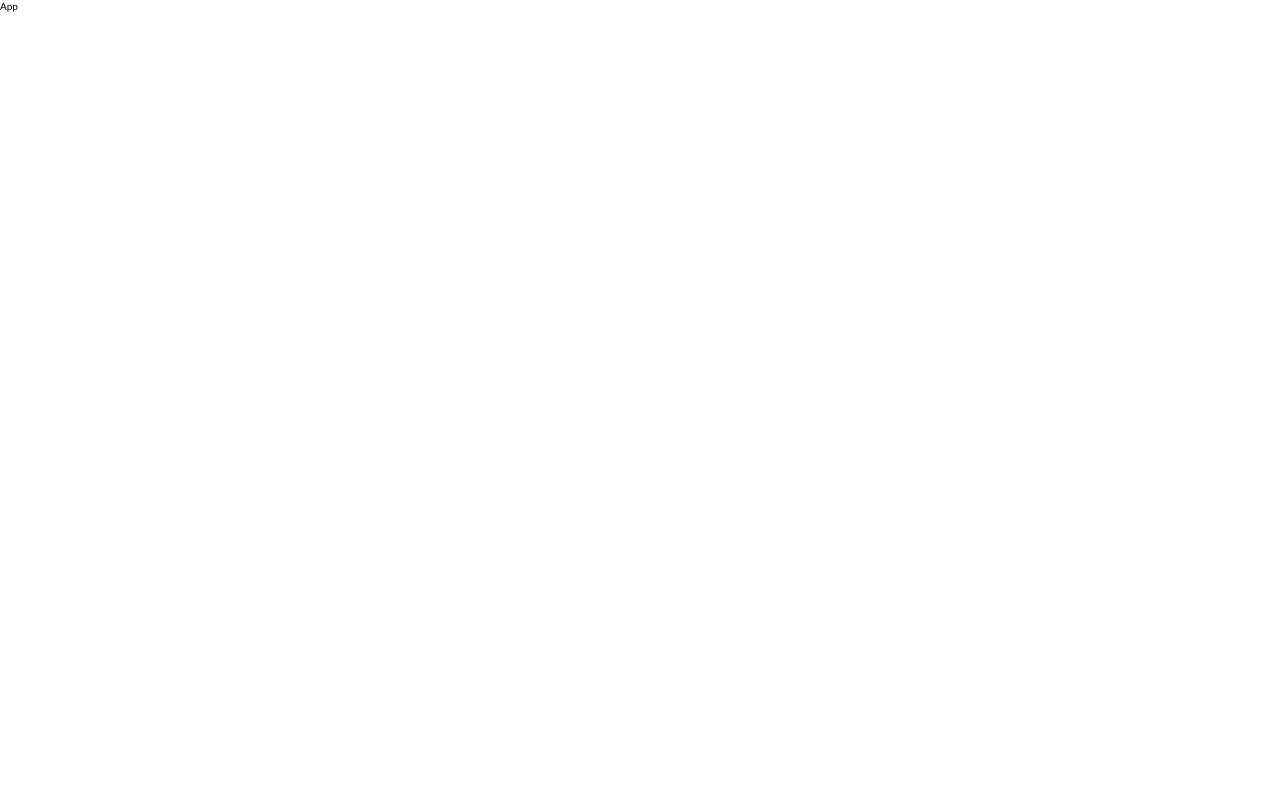
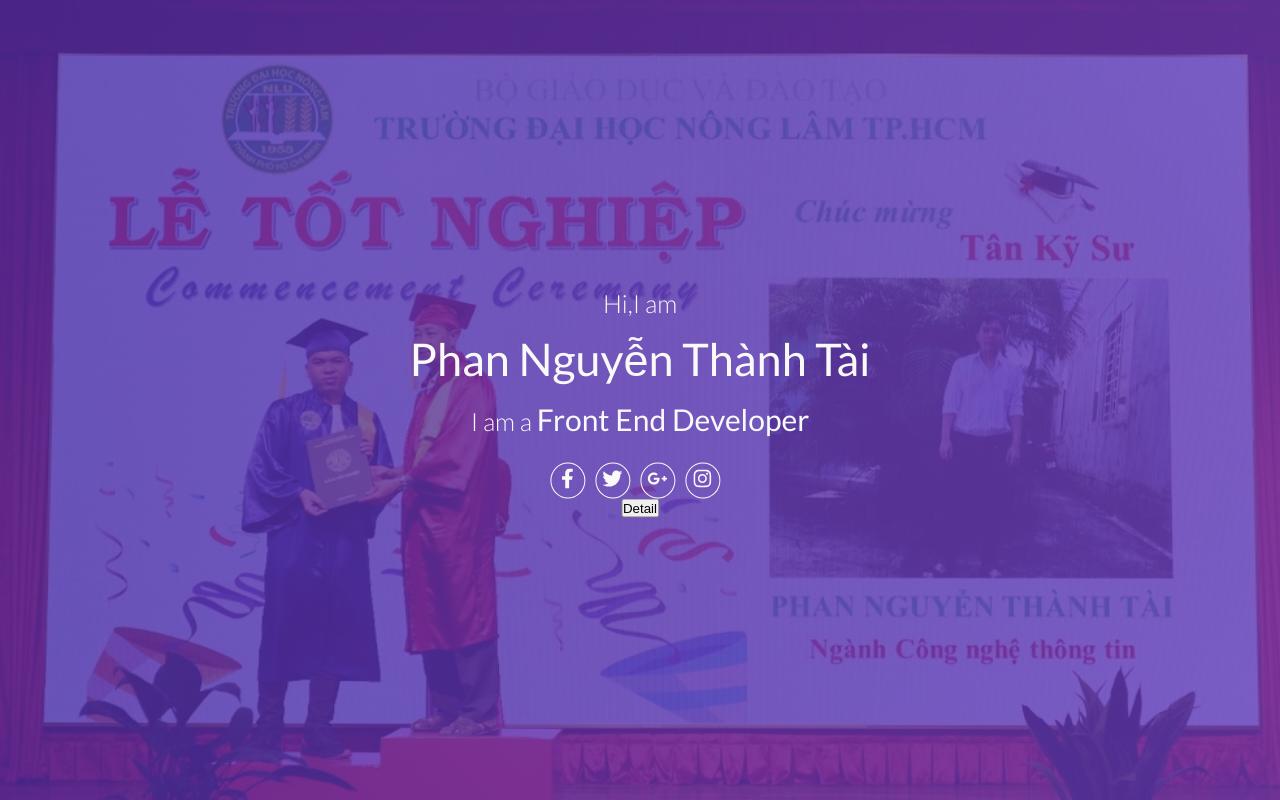
Before and after one commit to lklklktai123/myProfile, a React (Create React App) app in the folder my-profile/: page / in a window 1280 px wide. Built offline with nearby package versions, Linux system fonts and the light colour scheme.

Commit message:
add header 80%

```diff
--- a/my-profile/package.json
+++ b/my-profile/package.json
@@ -9,6 +9,7 @@
     "node-sass": "^4.14.1",
     "react": "^17.0.2",
     "react-dom": "^17.0.2",
+    "react-icons": "^4.2.0",
     "react-scripts": "4.0.3",
     "web-vitals": "^1.0.1"
   },
--- a/my-profile/src/App.js
+++ b/my-profile/src/App.js
@@ -1,5 +1,10 @@
+import Header from './components/Header/header';
 function App() {
-  return <div>App</div>;
+  return (
+    <div className="container">
+      <Header />
+    </div>
+  );
 }
 
 export default App;
--- /dev/null
+++ b/my-profile/src/App.scss
@@ -0,0 +1,24 @@
+/* @media (prefers-reduced-motion: no-preference) {
+  .App-logo {
+    animation: App-logo-spin infinite 20s linear;
+  }
+} */
+
+/* @keyframes App-logo-spin {
+  from {
+    transform: rotate(0deg);
+  }
+  to {
+    transform: rotate(360deg);
+  }
+} */
+
+.container {
+  display: grid;
+  grid-template-rows: 100vh;
+  grid-template-columns:
+    [full-start] minmax(6rem, 1fr)
+    [center-start] repeat(8, [col-start] minmax(min-content, 14rem) [col-end])
+    [center-end] minmax(6rem, 1fr)
+    [full-end];
+}
--- /dev/null
+++ b/my-profile/src/components/Header/header.js
@@ -0,0 +1,37 @@
+import {
+  FaFacebookF,
+  FaTwitter,
+  FaGooglePlusG,
+  FaInstagram,
+} from 'react-icons/fa';
+const header = () => {
+  return (
+    <header className="header">
+      <div className="header__container">
+        <div className="header__container-text">
+          <h2 className="heading-2">Hi,I am</h2>
+          <h1 className="heading-1">Phan Nguyễn Thành Tài</h1>
+          <h2 className="heading-2">
+            I am a <span>Front End Developer</span>
+          </h2>
+        </div>
+        <div className="header__container-btn">
+          <a href="/#" className="btn__link">
+            <FaFacebookF className="btn__link-icon" />
+          </a>
+          <a href="/#" className="btn__link">
+            <FaTwitter className="btn__link-icon" />
+          </a>
+          <a href="/#" className="btn__link">
+            <FaGooglePlusG className="btn__link-icon" />
+          </a>
+          <a href="/#" className="btn__link">
+            <FaInstagram className="btn__link-icon" />
+          </a>
+        </div>
+        <button className="btn-detail">Detail</button>
+      </div>
+    </header>
+  );
+};
+export default header;
--- /dev/null
+++ b/my-profile/src/components/Header/header.scss
@@ -0,0 +1,47 @@
+.header {
+  background: #0052d4;
+  background: -webkit-linear-gradient(
+    to left,
+    $color-primary-light,
+    $color-primary,
+    $color-primary-dark
+  );
+  background-image: linear-gradient(
+      to left,
+      rgba($color-primary-light, 0.8),
+      rgba($color-primary-dark, 0.8)
+    ),
+    url('../../image/anhtotnghiep.JPG'); /**/
+  background-size: cover;
+  grid-column: 1/-1;
+
+  position: relative;
+  &__container {
+    position: absolute;
+    top: 50%;
+    left: 50%;
+    transform: translate(-50%, -50%);
+    text-align: center;
+    &-btn {
+      margin-top: 2rem;
+    }
+  }
+}
+.btn__link {
+  width: 3.5rem;
+  padding: 0.5rem 0;
+  display: inline-block;
+  text-align: center;
+  border-radius: 100%;
+  border: 1px solid $color-grey-light-1;
+  margin-right: 1rem;
+  transition: all 0.2s;
+  &-icon {
+    color: $color-grey-light-1;
+    font-size: 2rem;
+  }
+  &:hover {
+    background: $color-primary-dark;
+    border: none;
+  }
+}
--- a/my-profile/src/index.scss
+++ b/my-profile/src/index.scss
@@ -1 +1,3 @@
 @import './scss/base.scss';
+@import '../src/App.scss';
+@import '../src/components/Header/header.scss';
--- a/my-profile/src/scss/base.scss
+++ b/my-profile/src/scss/base.scss
@@ -1,6 +1,6 @@
-$color-primary-light: #6fb1fc;
+$color-primary-light: #673ab7;
 $color-primary: #4364f7;
-$color-primary-dark: #0052d4;
+$color-primary-dark: #512da8;
 
 $color-grey-light-1: #faf9f9;
 $color-grey-light-2: #f4f2f2;
@@ -36,8 +36,24 @@ body {
   font-family: 'Lato', sans-serif;
   -webkit-font-smoothing: antialiased;
   -moz-osx-font-smoothing: grayscale;
+  line-height: 1.6;
 }
 code {
   font-family: source-code-pro, Menlo, Monaco, Consolas, 'Courier New',
     monospace;
 }
+
+.heading-1 {
+  font-size: 4.5rem;
+  color: $color-grey-light-1;
+  font-weight: 400;
+}
+.heading-2 {
+  font-size: 2.5rem;
+  color: $color-grey-light-1;
+  font-weight: 300;
+  & span {
+    font-size: 3rem;
+    font-weight: 400;
+  }
+}
```
Also changed, not shown: my-profile/src/App.css (deleted, +0 -14 lines), my-profile/src/image/anhtotnghiep.JPG (renamed from my-profile/src/image/anh totnghiep.JPG), 1 other file (tests, documents, lock files or other folders).
